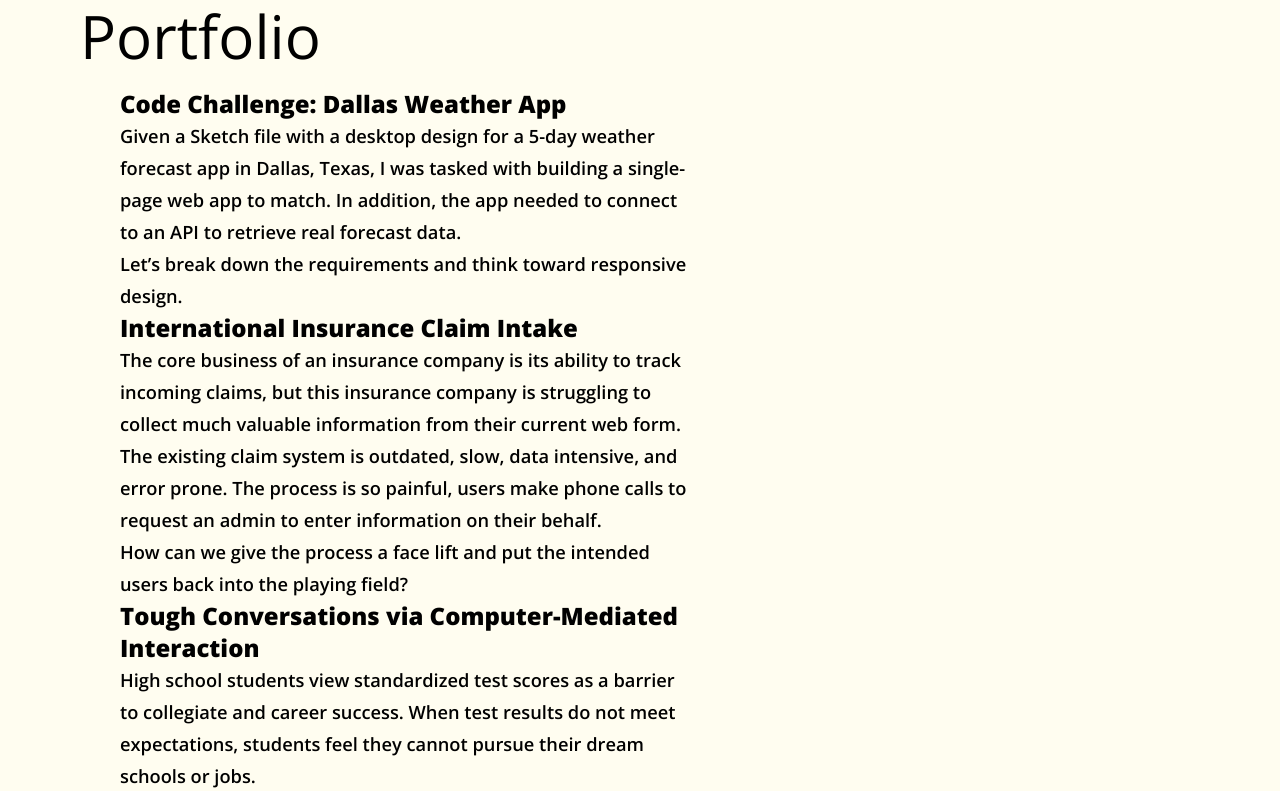
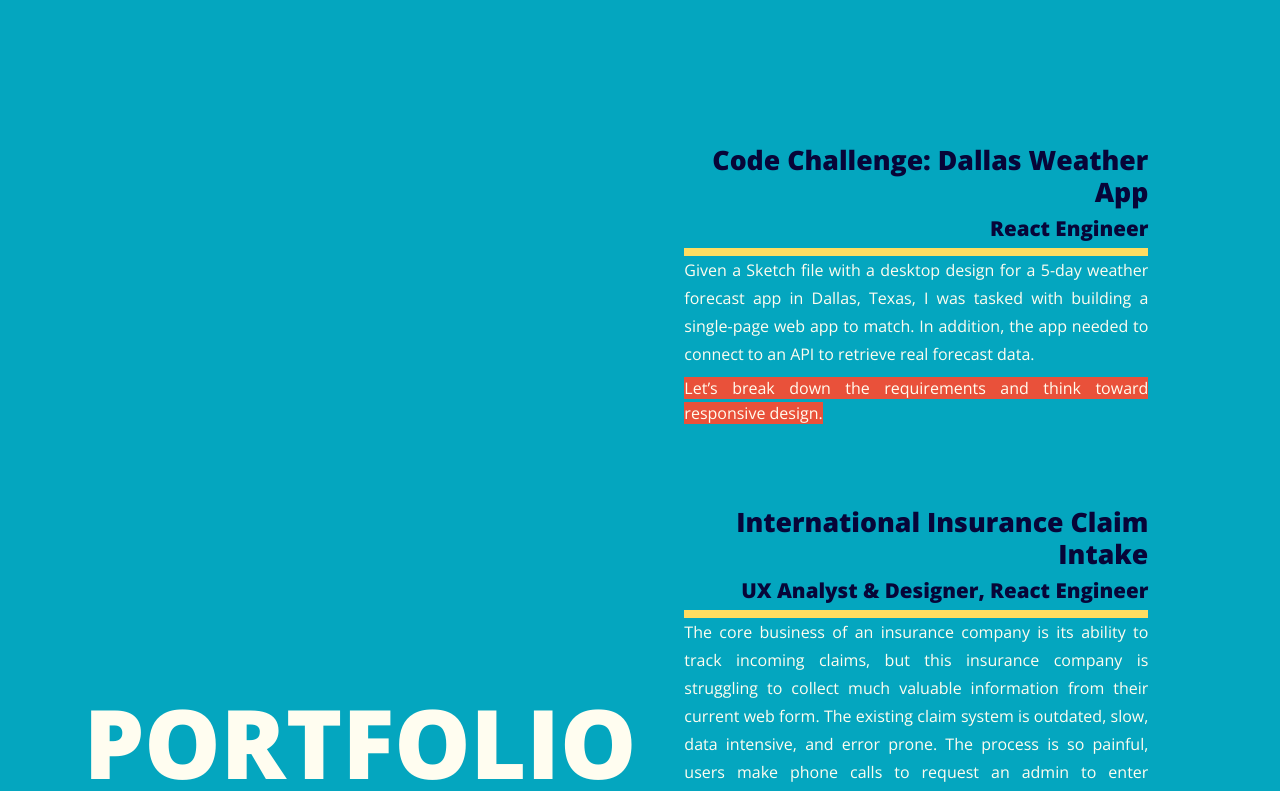
Before and after one commit to kate-bishop/thekatebishop, a Next.js app: page / in a window 1280 px wide. Shown: the part 800-1591 px from the top of the page. Built offline with nearby package versions, Linux system fonts and the light colour scheme.

Commit message:
portfolio on home progress

```diff
--- a/components/portfolio.module.scss
+++ b/components/portfolio.module.scss
@@ -6,42 +6,33 @@
     justify-content: center;
     align-items: center;
     min-height: utils.$min-height;
-    max-width: 60%;
-    padding-left: 5rem;
-    padding-right: 5rem;
+    max-width: utils.$min-width;
+    padding: 5rem;
 }
 
-.portfolio {
-    min-height: utils.$min-height;
-    width: utils.$min-width;
-
-    & h5 span {
-        margin: 1rem;
-        background-color: utils.$quaternary-color;
-        box-shadow: 0rem 0rem 0rem 1rem utils.$quaternary-color;
+.list {
+    max-height: 50%;
+    width: 50%;
+    overflow: scroll;
+    padding: 3rem;
 }
 
-    & .highlight {
-        color: utils.$tertiary-color;
+.listItem {
+    text-align: justify;
+    text-justify: inter-word;
+    margin-bottom: 5rem;
 }
 
-    & .paragraph {
-        text-align: justify;
-        text-justify: inter-word;
-        margin-bottom: .5rem;
+.prompt {
+    background-color: utils.$tertiary-color;
 }
 
-    & .bluespan {
-        background-color: utils.$secondary-color;
+.yellowspan {
+    background-color: utils.$quaternary-color;
     width: utils.$min-width;
     height: .5rem;
     margin-top: .5rem;
-    }
-
-    & .logo {
-        width: 1.5rem;
-        height: 1.5rem;
-    }
+    margin-bottom: .5rem;
 }
 
 @media only screen and (max-width: utils.$medium-breakpoint) {
--- a/components/portfolio.tsx
+++ b/components/portfolio.tsx
@@ -1,6 +1,5 @@
 import Link from 'next/link';
 import styles from './portfolio.module.scss';
-import utilStyles from '../styles/utils.module.scss';
 import Typography from '@mui/material/Typography';
 import Grid from '@mui/material/Grid';
 import { Portfolio as PortfolioType } from '../utils/constants';
@@ -11,32 +10,32 @@ export default function Portfolio(props: { allPortfolioData: PortfolioType[] })
     return (
         <ThemeProvider theme={portfolioTheme}>
             <div className={styles.content}>
-                <Grid container direction="row">
-                    <Typography variant="h2">Portfolio</Typography>
+                <Typography variant="h1">PORTFOLIO</Typography>
                 {props.allPortfolioData &&
-                        <ul className={utilStyles.list}>
-                            <section>
+                    <ul className={styles.list}>
                         {props.allPortfolioData.map((portfolio: { id: string, title: string, date: any, data: any }) => (
                             <Link href={`/portfolio/${portfolio.id}`}>
-                                        <li className={utilStyles.listItem} key={portfolio.id}>
+                                <li className={styles.listItem} key={portfolio.id}>
                                     <a>
-                                                <Typography variant="h5">
+                                        <Typography variant="h2" align="right" style={{ marginBottom: '.5rem' }}>
                                             {portfolio.title}
                                         </Typography>
-                                                <Typography variant="subtitle1">
+                                        <Typography variant="h3" align="right" style={{ marginBottom: '.5rem' }}>
+                                            {portfolio.role}
+                                        </Typography>
+                                        <Grid item className={styles.yellowspan} />
+                                        <Typography variant="subtitle1" style={{ marginBottom: '.5rem' }}>
                                             {portfolio.problem}
                                         </Typography>
-                                                <Typography variant="subtitle1">
-                                                    {portfolio.prompt}
+                                        <Typography variant="subtitle2" style={{ marginBottom: '.5rem' }}>
+                                            <span className={styles.prompt}>{portfolio.prompt}</span>
                                         </Typography>
                                     </a>
                                 </li>
                             </Link>
                         ))}
-                            </section>
                     </ul>
                 }
-                </Grid>
             </div>
         </ThemeProvider>
     )
--- a/portfolio/insurance-intake.md
+++ b/portfolio/insurance-intake.md
@@ -1,9 +1,8 @@
 ---
 title: "International Insurance Claim Intake"
+role: "UX Analyst & Designer, React Engineer"
 date: "2019-01-01"
-problem: "The core business of an insurance company is its ability to track incoming claims, but this insurance company is struggling to collect much valuable information from their current web form.
-
-The existing claim system is outdated, slow, data intensive, and error prone. The process is so painful, users make phone calls to request an admin to enter information on their behalf."
+problem: "The core business of an insurance company is its ability to track incoming claims, but this insurance company is struggling to collect much valuable information from their current web form. The existing claim system is outdated, slow, data intensive, and error prone. The process is so painful, users make phone calls to request an admin to enter information on their behalf."
 prompt: "How can we give the process a face lift and put the intended users back into the playing field?"
 ---
 
--- a/portfolio/tough-conversations.md
+++ b/portfolio/tough-conversations.md
@@ -1,5 +1,6 @@
 ---
 title: "Tough Conversations via Computer-Mediated Interaction"
+role: "UX Analyst"
 date: "2018-01-01"
 problem: "High school students view standardized test scores as a barrier to collegiate and career success. When test results do not meet expectations, students feel they cannot pursue their dream schools or jobs."
 prompt: "How can ACT, Inc. guide students toward meaningful conversations that will keep them motivated to retest or explore other paths to reach their goals?"
--- a/portfolio/weather-app.md
+++ b/portfolio/weather-app.md
@@ -1,5 +1,6 @@
 ---
 title: "Code Challenge: Dallas Weather App"
+role: "React Engineer"
 date: "2022-01-01"
 problem: "Given a Sketch file with a desktop design for a 5-day weather forecast app in Dallas, Texas, I was tasked with building a single-page web app to match. In addition, the app needed to connect to an API to retrieve real forecast data."
 prompt: "Let’s break down the requirements and think toward responsive design."
--- a/styles/MuiThemes.tsx
+++ b/styles/MuiThemes.tsx
@@ -56,26 +56,31 @@ export const portfolioTheme = responsiveFontSizes(createTheme({
       'Open Sans',
     ].join(','),
     h1: {
-      fontSize: '3rem',
-      fontWeight: 300,
-    },
-    h5: {
-      fontSize: '1.5rem',
+      color: palette.quinary,
+      fontSize: '6rem',
       fontWeight: 800,
     },
-    h6: {
-      fontSize: '1.5rem',
+    h2: {
+      color: palette.primary,
+      fontSize: '1.75rem',
+      fontWeight: 800,
+    },
+    h3: {
+      color: palette.primary,
+      fontSize: '1.25rem',
+      fontWeight: 700,
+    },
+    subtitle1: {
+      color: palette.quinary,
+      fontSize: '1rem',
       fontWeight: 300,
       margin: 0,
     },
-    subtitle1: {
-      fontSize: '1.1rem',
-      fontWeight: 600,
+    subtitle2: {
+      color: palette.quinary,
+      fontSize: '1rem',
+      fontWeight: 400,
       margin: 0,
     },
-    body1: {
-      fontSize: '1rem',
-      fontWeight: 300,
-    }
   },
 }));
--- a/styles/globals.scss
+++ b/styles/globals.scss
@@ -16,6 +16,11 @@ a {
   text-decoration: none;
 }
 
+a:hover {
+  text-decoration-color: inherit;
+  text-decoration: underline;
+}
+
 * {
   box-sizing: border-box;
 }
--- a/styles/home.module.scss
+++ b/styles/home.module.scss
@@ -14,7 +14,7 @@
 }
 
 .portfolio {
-  background-color: utils.$quinary-color;
+  background-color: utils.$secondary-color;
 }
 
 .content {
--- a/utils/constants.ts
+++ b/utils/constants.ts
@@ -1,6 +1,7 @@
 export type Portfolio = {
     id: string,
     title: string,
+    role: string,
     date: any,
     problem: string,
     prompt: string,
```
Also changed, not shown: components/header.tsx (+1 -83 lines). Lines whose indentation alone changed are shown as unchanged.
